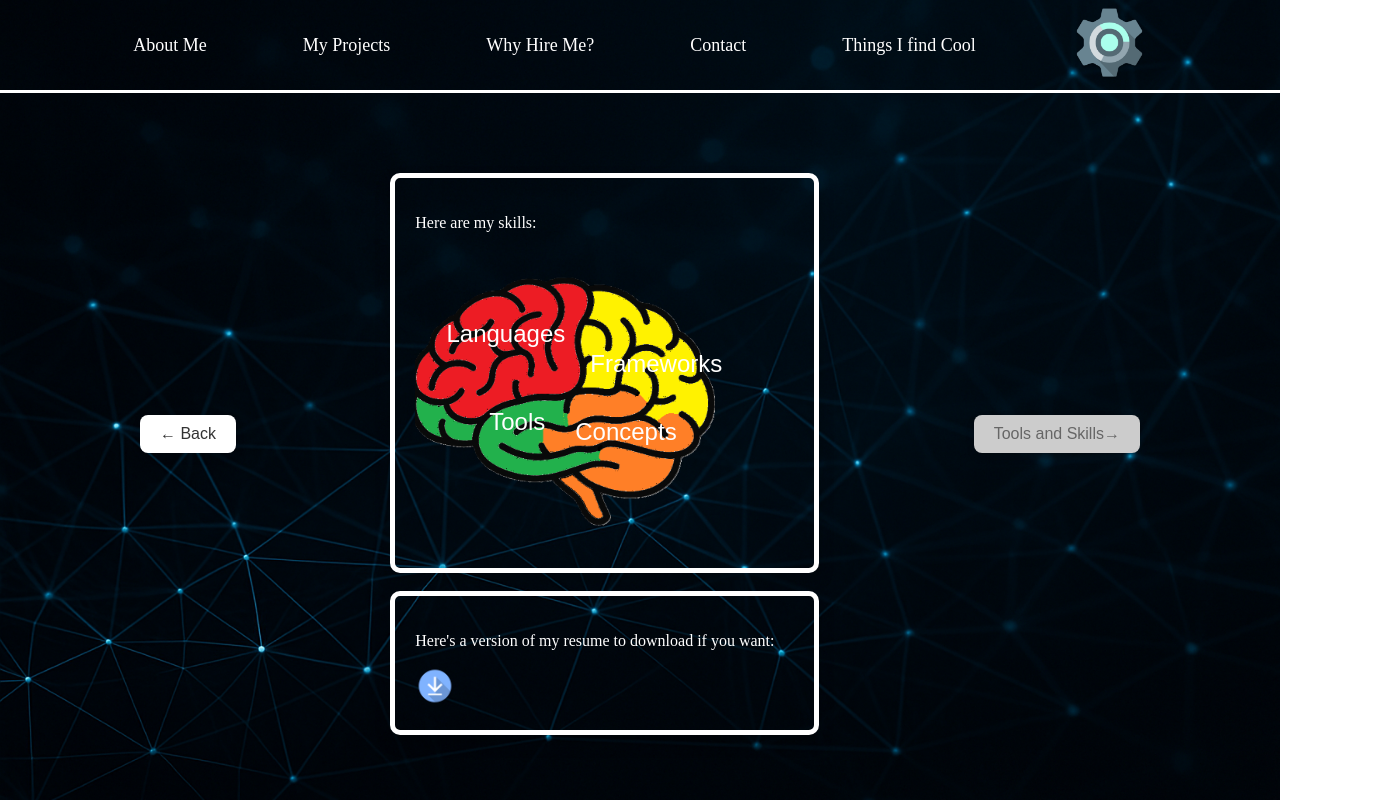
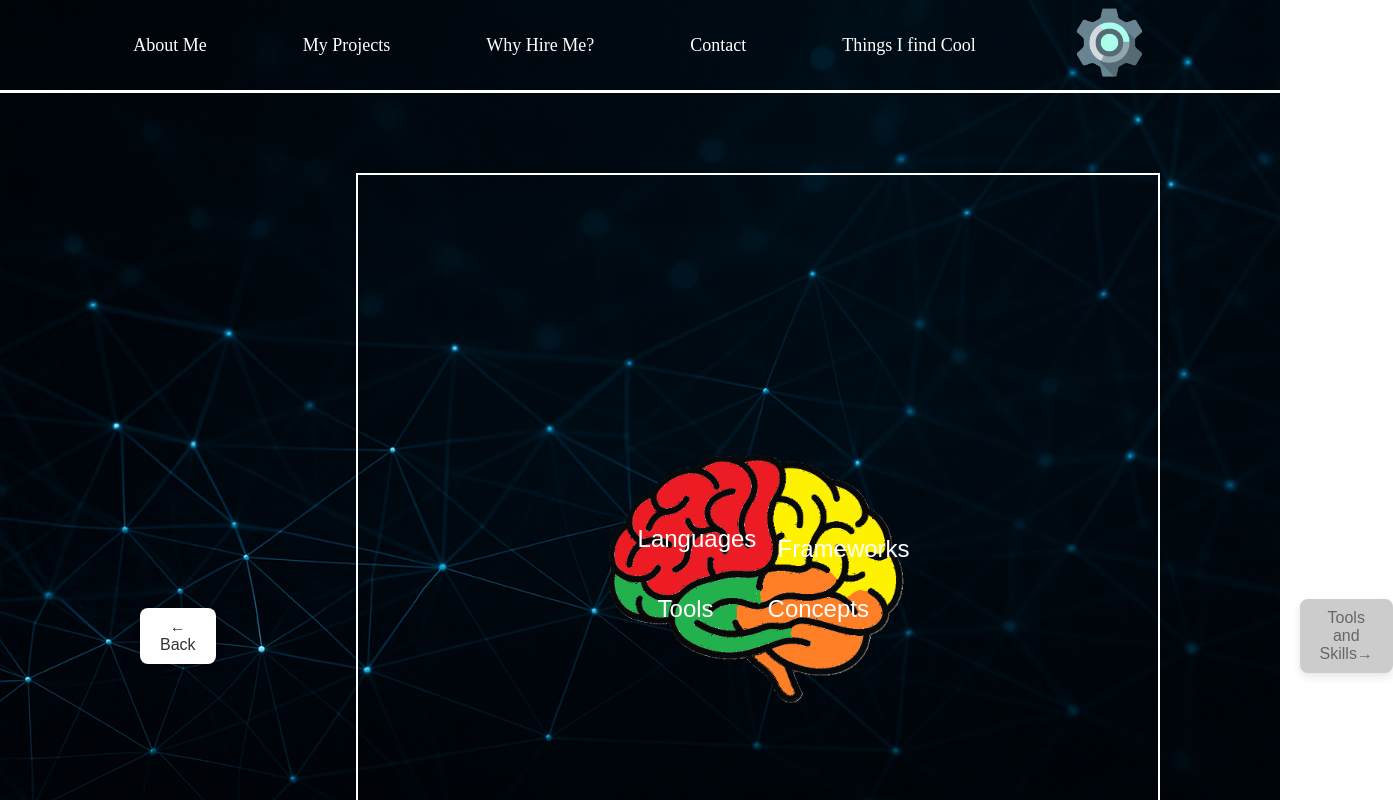
Before and after one commit to justin2303/AboutMe, a React (Create React App) app: page /AboutMe in a window 1280 px wide. Both pictures are taken after a click on the button "Tools and Skills→". Shown: the top 800 px of the page, 1393 px wide, since content can reach past the window. Built offline with nearby package versions, Linux system fonts and the light colour scheme.

Commit message:
figured out the brain Nodes branching stuff, just need to do for all now

```diff
--- a/src/details/aboutme.js
+++ b/src/details/aboutme.js
@@ -49,10 +49,7 @@ const AboutMe = () => {
                         </div>
                     )}
                     {showSkills && (<div >
-                        <div className='Qcard'>
-                            <p>Here are my skills: </p>
-                            <Brain />
-                        </div>
+                        <Brain />
                         <br />
                         <div className='Qcard'>
                             <p className='introText'>
--- a/src/details/brain.css
+++ b/src/details/brain.css
@@ -1,11 +1,19 @@
 .brainDiv {
-    background-image: url('/public/transparent brain.png');
+    position: relative;
+    width: 800px;
+    height: 800px;
+    margin: 0 auto;
+    border: 2px solid white;
+    }
+
+.brainImg {
+    position: absolute;
     width: 300px;
     height: 300px;
-    background-size: cover; /* or contain */
-    background-repeat: no-repeat;
-    background-position: center;
-    position: relative;
+    top: 50%;
+    left: 50%;
+    transform: translate(-50%, -50%);
+    z-index: 0;
     }
 .topLeft {
     position:absolute;
@@ -16,8 +24,8 @@
     padding: 0;
     margin: 0;
     cursor: pointer; /* Optional: shows pointer on hover */
-    right: 150px;
-    bottom:200px;
+    left: 280px;
+    top:  350px;
     font-size: x-large;
 }
 .topRight {
@@ -29,8 +37,8 @@
     padding: 0;
     margin: 0;
     cursor: pointer; /* Optional: shows pointer on hover */
-    left: 175px;
-    bottom:170px;
+    left: 420px;
+    top: 360px;
     font-size: x-large;
 }
 .bottomLeft {
@@ -42,8 +50,8 @@
     padding: 0;
     margin: 0;
     cursor: pointer; /* Optional: shows pointer on hover */
-    right: 170px;
-    top:160px;
+    left: 300px;
+    top:420px;
     font-size: x-large;
 }
 .bottomRight {
@@ -55,7 +63,27 @@
     padding: 0;
     margin: 0;
     cursor: pointer; /* Optional: shows pointer on hover */
-    left: 160px;
-    top:170px;
+    left: 410px;
+    top:420px;
     font-size: x-large;
 }
+
+.node {
+    position: absolute;
+    width: 12px;
+    height: 12px;
+    background-color: red;
+    border-radius: 50%;
+    transform: translate(-50%, -50%);
+    z-index: 10;
+  }
+
+  .brainLines {
+    position: absolute;
+    top: 0;
+    left: 0;
+    width: 800px;
+    height: 800px;
+    pointer-events: none;
+    z-index: 5;
+  }
--- a/src/details/brain.js
+++ b/src/details/brain.js
@@ -1,9 +1,67 @@
 import React, {useState} from 'react';
 import './brain.css'
 const Brain =() => {
+    const [showNodes, setShowNodes] = useState(false);
+    const languages = ["Go", "Python", "JavaScript", "MySQL", "PSQL", "C++", "HTML/CSS", "Java", "C" ]
+    // Origin of topLeft button
+    const origin = { x: 300, y: 370 };//when you do this for the other ones add the offset of 20
+
+    // 5 directions (like spokes)
+    const radius = 200;
+    const angles = [180, 165, 150, 135, 120, 105, 90, 75, 60    ]; // in degrees
+    const innerOffset = 20  ;
+    const nodePositions = angles.map(angle => {
+      const rad = (angle * Math.PI) / 180;
+      let x1= origin.x + radius * Math.cos(rad)
+      const padding = 200
+      let y1= origin.y - radius * Math.sin(rad)
+      if (x1 <0) {
+        x1 = padding + x1
+      }
+      if (y1 <0) {
+        y1=  padding + y1
+      }
+      return {
+        rad,
+        x: x1,
+        y: y1
+      };
+    });
+    const lineOffset = 0;
     return (
         <div className = 'brainDiv'>
-            <button className='topLeft'>Languages</button>
+              <img src="/transparent brain.png" alt="brain" className="brainImg" />
+            <button className='topLeft' onClick={() => setShowNodes(!showNodes)}>Languages</button>
+            {showNodes && (
+        <>
+          <svg className="brainLines">
+            {nodePositions.map((pos, idx) => (
+              <React.Fragment key={idx}>
+              <line
+                x1={origin.x + innerOffset * Math.cos(pos.rad)}
+                y1={origin.y - innerOffset * Math.sin(pos.rad)}
+                x2={pos.x}
+                y2={pos.y}
+                stroke="white"
+                strokeWidth="2"
+              />
+              <text
+                x={pos.x + innerOffset * Math.cos(pos.rad)}
+                y={pos.y - innerOffset * Math.sin(pos.rad)}
+                fill="white"
+                fontSize="14"
+                textAnchor="middle"
+                dominantBaseline="middle"
+                color="white"
+                stroke="white"
+              >
+                {languages[idx]}
+              </text>
+            </React.Fragment>
+            ))}
+          </svg>
+        </>
+      )}
             <button className='topRight'>Frameworks</button>
             <button className='bottomLeft'>Tools</button>
             <button className='bottomRight'>Concepts</button>
--- a/src/details/general.css
+++ b/src/details/general.css
@@ -84,3 +84,11 @@
   height:300px;
   width:300px;
 }
+.BrainCard {
+  border: 5px solid white;
+  padding: 200px;
+  border-radius: 10px;
+  width: 300px;
+  height:250px;
+  box-shadow: 0 8px 16px rgba(0, 0, 0, 0.2); /* More visible shadow */
+}
```
